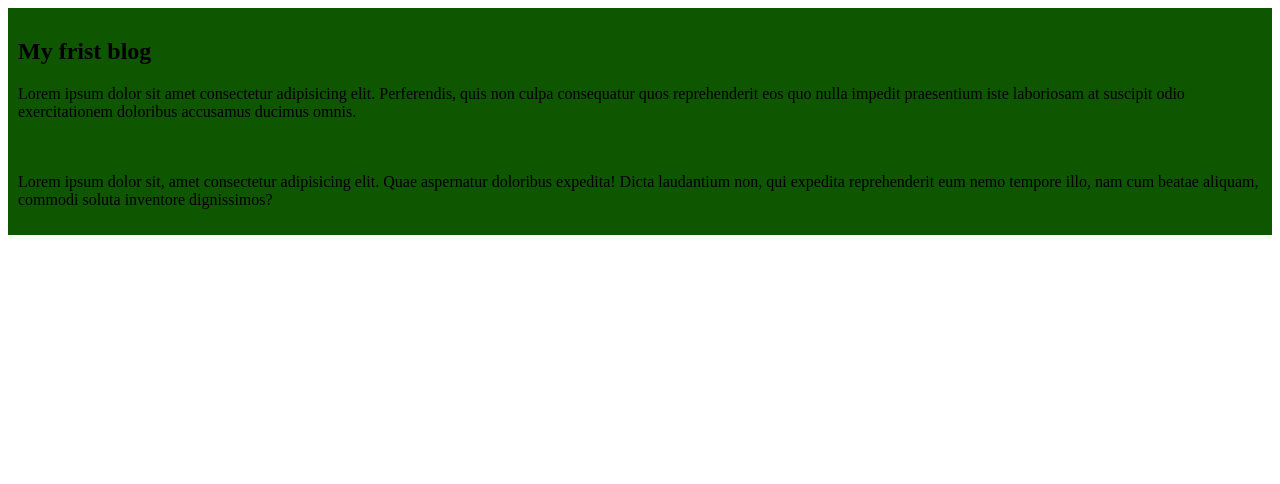
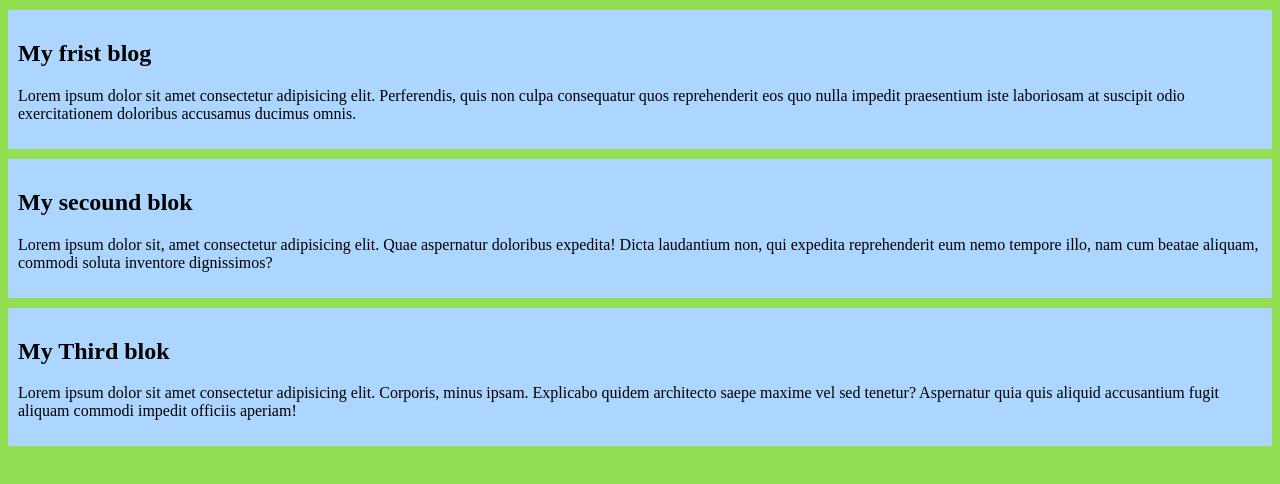
Before and after one commit to sheikhadnankabir/my-first-project, a plain HTML site: page index.html in a window 1280 px wide. Drawn offline with Linux system fonts and the light colour scheme.

Commit message:
my seound project

```diff
--- a/index.html
+++ b/index.html
@@ -7,12 +7,19 @@
     <link rel="stylesheet" href="style/blog.css">
 </head>
 <body>
-    <div>
+    <div class="lk3">
         <h2>My frist blog</h2>
         <p>Lorem ipsum dolor sit amet consectetur adipisicing elit. Perferendis, quis non culpa consequatur quos reprehenderit eos quo nulla impedit praesentium iste laboriosam at suscipit odio exercitationem doloribus accusamus ducimus omnis.</p>
     </div>
-    <div>
+    <div class="lk3">
+        <h2>My secound blok</h2>
         <p>Lorem ipsum dolor sit, amet consectetur adipisicing elit. Quae aspernatur doloribus expedita! Dicta laudantium non, qui expedita reprehenderit eum nemo tempore illo, nam cum beatae aliquam, commodi soluta inventore dignissimos?</p>
+    </div>
+    <div class="lk3">
+        <h2>My Third blok</h2>
+        <p>
+            Lorem ipsum dolor sit amet consectetur adipisicing elit. Corporis, minus ipsam. Explicabo quidem architecto saepe maxime vel sed tenetur? Aspernatur quia quis aliquid accusantium fugit aliquam commodi impedit officiis aperiam!
+        </p>
     </div>
 </body>
 </html>
--- a/style/blog.css
+++ b/style/blog.css
@@ -1,4 +1,9 @@
-div{
-    background-color: rgb(14, 86, 0);
+.lk3{
+    background-color: rgb(172, 214, 255);
+    margin-top: 10px;
+    /* margin: 10px; */
     padding: 10px;
 }
+body{
+    background-color: rgb(147, 222, 82);
+}
```
